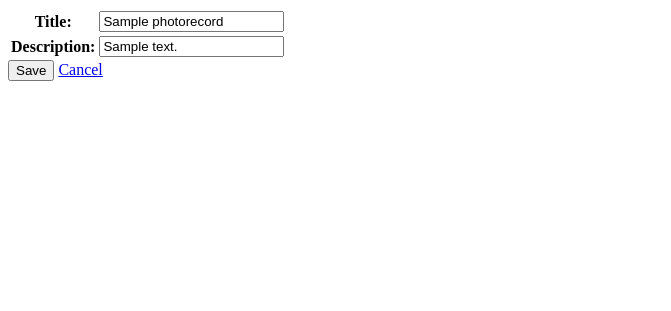
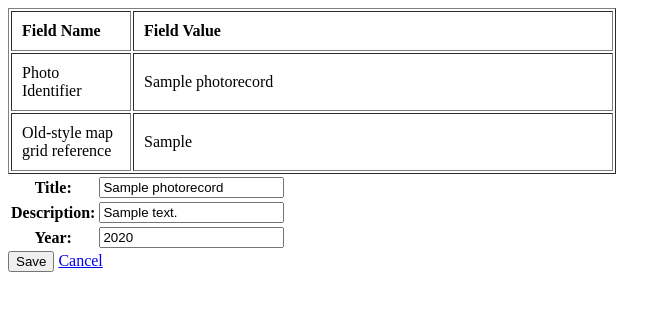
Before and after one commit to jeffb4real/SLHPA-Web-App, a Django app: a page that uses mysite/slhpa/templates/slhpa/edit.html in a window 1280 px wide. Shown: the top 311 px of the page, without its empty margins (0-671 px from the left). Run offline with Django 3.2, Linux system fonts and the light colour scheme; tables that the repository leaves empty hold one stand-in row (values such as "Sample post").

Commit message:
Add some non-editable fields to edit page. Tried to add more editable fields.

```diff
--- a/mysite/slhpa/forms.py
+++ b/mysite/slhpa/forms.py
@@ -5,4 +5,7 @@ from .models import PhotoRecord
 class EditPhotoMetadataForm(forms.ModelForm):
     class Meta:
         model = PhotoRecord
-        fields = ('title', 'description')
+        fields = ('title', 'description', 'year')
+
+        # TODO : Unclear why these are requiring a value.
+        # , 'verified_gps_coords', 'address', 'contributor', 'period_date', 'subject')
--- a/mysite/slhpa/models.py
+++ b/mysite/slhpa/models.py
@@ -14,19 +14,19 @@ from django.db import models
 # Volume
 
 class PhotoRecord(models.Model):
-    address = models.CharField(max_length=100)
-    contributor = models.CharField(max_length=1000)
+    address = models.CharField(max_length=100, null=True)
+    contributor = models.CharField(max_length=1000, null=True)
     description = models.CharField(max_length=2000)
-    geo_coord_original = models.CharField(max_length=100)
-    geo_coord_UTM = models.CharField(max_length=100)
-    period_date = models.CharField(max_length=100)
+    geo_coord_original = models.CharField(max_length=100, null=True)
+    geo_coord_UTM = models.CharField(max_length=100, null=True)
+    period_date = models.CharField(max_length=100, null=True)
 
     # Keep as CharField instead of IntegerField to handle keys such as '000001a'
     resource_name = models.CharField(max_length=100, primary_key=True)
-    subject = models.CharField(max_length=1000)
+    subject = models.CharField(max_length=1000, null=True)
     title = models.CharField(max_length=200)
     url_for_file = models.CharField(max_length=500)
-    verified_gps_coords = models.CharField(max_length=100)
+    verified_gps_coords = models.CharField(max_length=100, null=True)
     year = models.IntegerField(null=True)
 
     # This should show enough information in the debugger.
--- a/mysite/slhpa/templates/slhpa/edit.html
+++ b/mysite/slhpa/templates/slhpa/edit.html
@@ -1,7 +1,56 @@
-
 {% extends "slhpa/base_generic.html" %}
+<head>
+    <style>
+            <a>
+                #main_img {
+                    position: absolute;
+                    top: 0;
+                    left: 0;
+                    z-index: 1;
+                }
+                #overlay_img {
+                    position: relative;
+                    top: -2px;
+                    left: -23px;
+                    z-index: 0;
+                }
+            </a>
+    </style>
+</head>
 
 {% block content %}
+    <table border="1">
+        <col width="120">
+        <col width="480">
+        <tr>
+            <th style="text-align:left;padding:10px">Field Name</th>
+            <th style="text-align:left;padding:10px">Field Value</th>
+        </tr>
+        <tr>
+            <td style="text-align:left;padding:10px">Photo Identifier</td>
+            <td style="text-align:left;padding:10px">{{ photorecord.resource_name }}</td>
+        </tr>
+<!-- won't work until/if we figure out sizing bug
+        <tr>
+            <td style="text-align:left;padding:10px">Picture</td>
+            <td style="text-align:left;padding:10px">
+                {% load static %}
+                {% static "/slhpa/images/photos" as baseUrl %}
+                <a href="{{ photorecord.url_for_file }}">
+                    <div>
+                        <img id="main_img" src="{{ baseUrl }}/{{ photorecord.resource_name }}.jpg" height="20%" border="2">
+                        <img id="overlay_img" src="{{ baseUrl }}/finger.png" height="8%">
+                    </div>
+                </a>
+            </td>
+        </tr>
+-->
+        <tr>
+            <td style="text-align:left;padding:10px">Old-style map grid reference</td>
+            <td style="text-align:left;padding:10px">{{ photorecord.geo_coord_original }}</td>
+        </tr>
+    </table>
+
     <form action="" method="post">
         {% csrf_token %}
         <table>
--- a/mysite/slhpa/views.py
+++ b/mysite/slhpa/views.py
@@ -75,7 +75,7 @@ def loaddb(request, import_filename):
     TODO: Why doesn't it complain when record is added twice with same key?
     """
     start = time.time()
-    path_to_db = settings.BASE_DIR + '/../data/' + import_filename
+    path_to_db = settings.BASE_DIR + '/../data/' + import_filename + '.csv'
 
     # https://stackoverflow.com/questions/39962977/how-to-import-csv-file-to-django-models
     with open(path_to_db) as csvfile:
```
Also changed, not shown: mysite/slhpa/migrations/0006_auto_20190212_0808.py (added).
